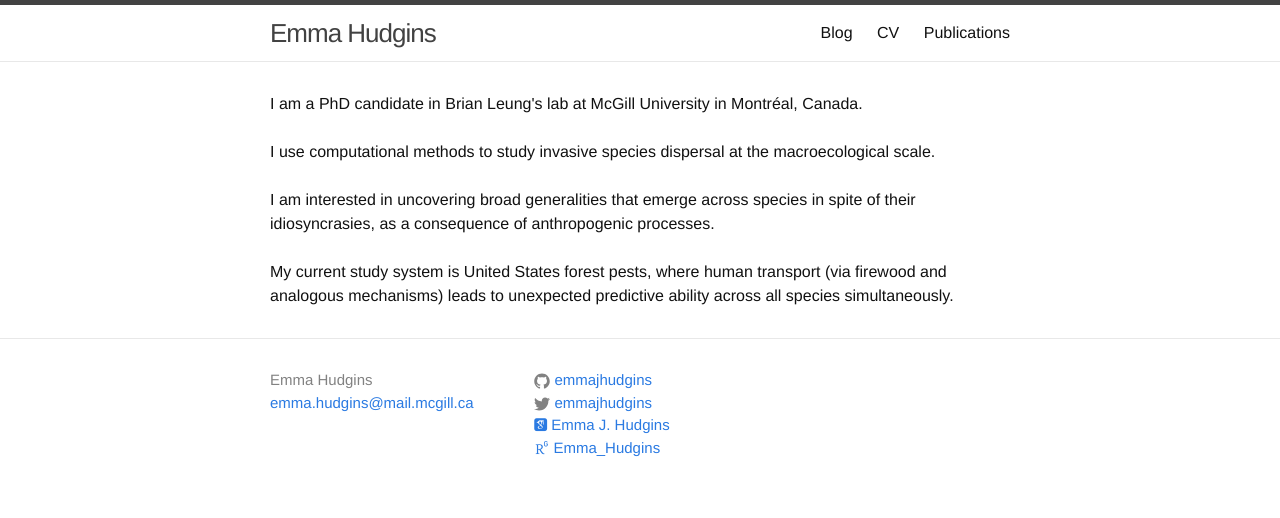
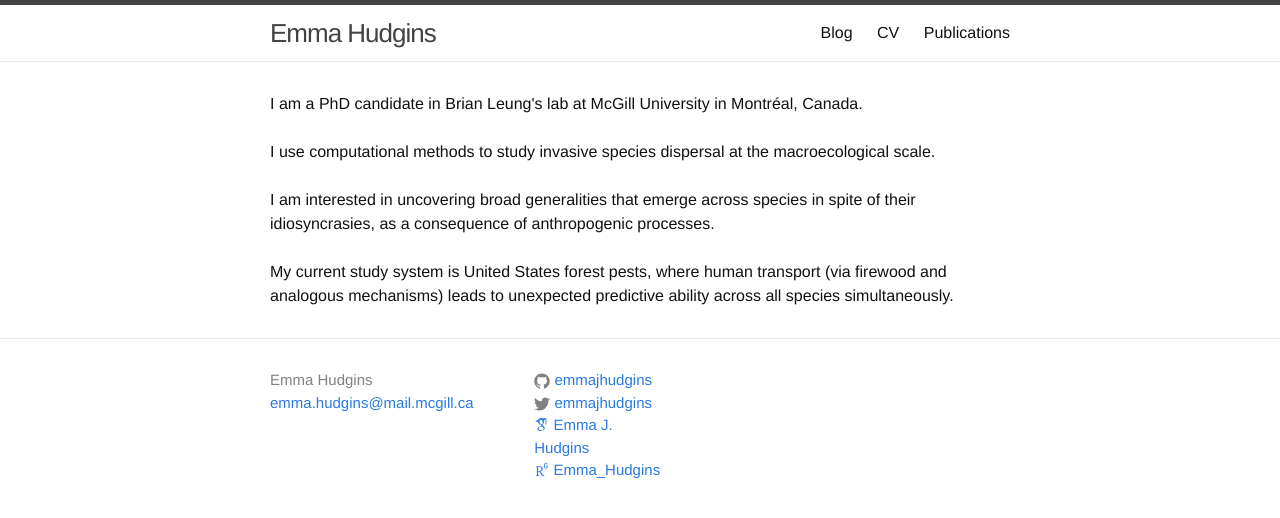
Before and after one commit to emmajhudgins/emmajhudgins.github.io, a Jekyll site: the page built from index.html, in a window 1280 px wide. Shown: the top 518 px of the page. Built offline with Jekyll 4.4.1, drawn with Linux system fonts in a browser that asks for light colours; nearby versions of some CDN libraries; some web fonts are replaced.

Commit message:
Update footer.html

```diff
--- a/_includes/footer.html
+++ b/_includes/footer.html
@@ -28,7 +28,7 @@
 
         <li>
             <a href="https://scholar.google.com/citations?user=BXNwPLcAAAAJ">
-            <i class="ai ai-google-scholar-square"></i> Emma J. Hudgins
+            <i class="ai ai-google-scholar"></i> Emma J. Hudgins
           </a>
         </li>
 
```
